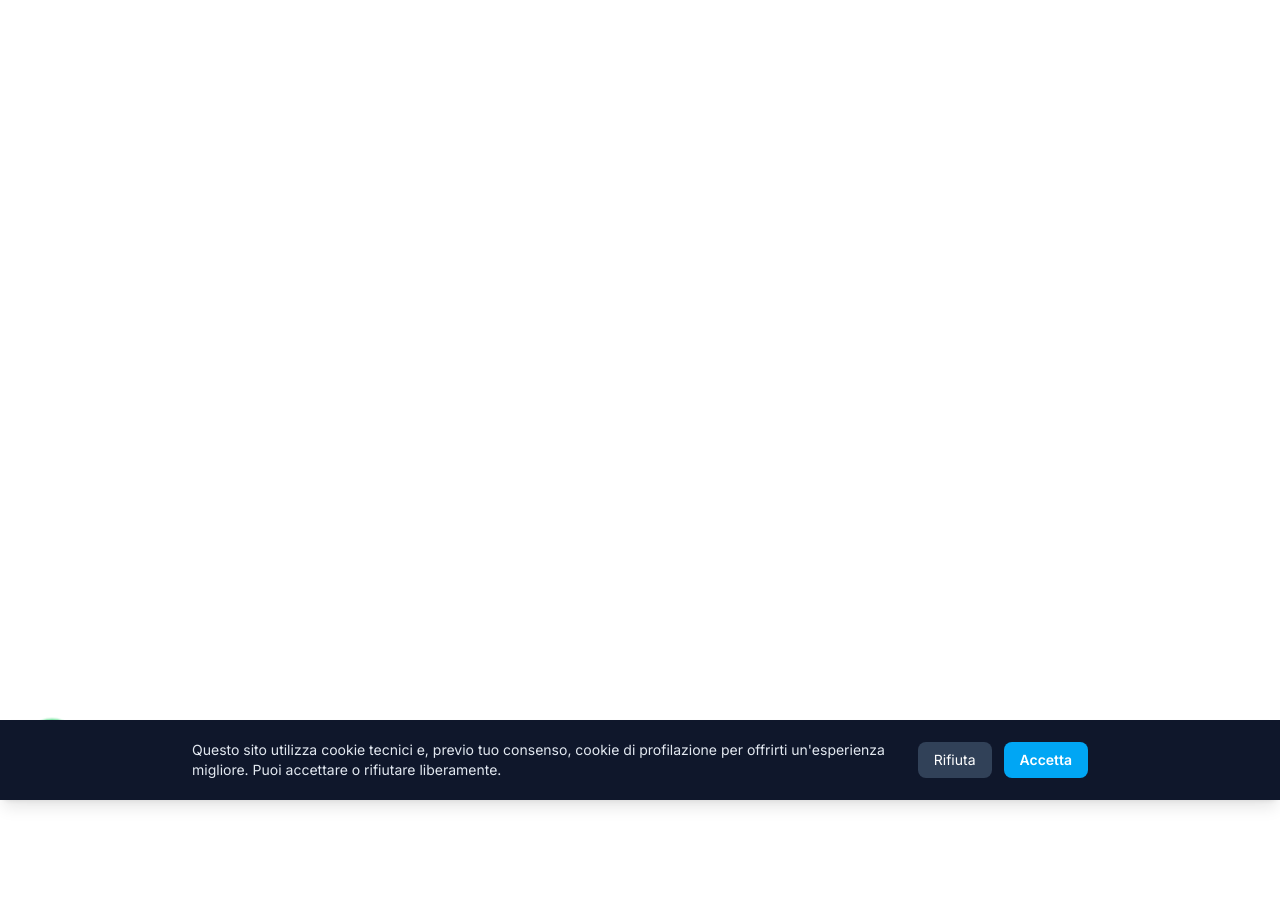
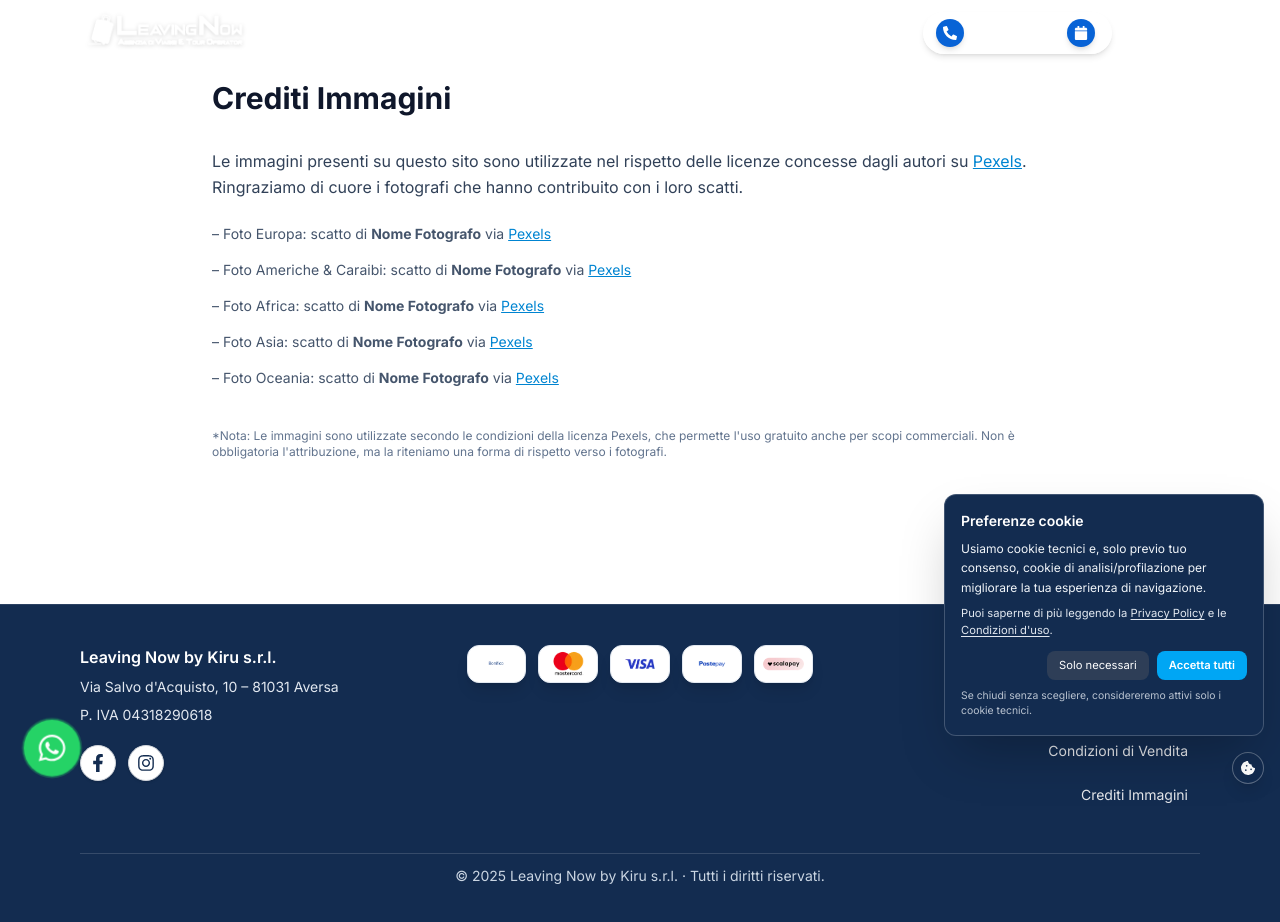
Before and after one commit to schiavonelu/leavingnow-site, a React (Vite) app: page /crediti-immagini in a window 1280 px wide. Shown: the top 922 px of the page. Before the commit the page ends 800 px from the top, so only its background shows below. Built offline with nearby package versions, Linux system fonts and the light colour scheme.

Commit message:
Fix Cookie

```diff
--- a/src/App.jsx
+++ b/src/App.jsx
@@ -1,43 +1,43 @@
 import { Routes, Route } from "react-router-dom";
 
+// Layout principale
 import MainLayout from "./layout/MainLayout.jsx";
 
+// Pagine principali
 import Home from "./pages/Home.jsx";
 import ChiSiamo from "./pages/ChiSiamo.jsx";
 import Destinazioni from "./pages/Destinazioni.jsx";
 import Contatti from "./pages/Contatti.jsx";
-import ViaggiDiNozze from "./pages/ViaggiDiNozze.jsx"
+import ViaggiDiNozze from "./pages/ViaggiDiNozze.jsx";
 
+// Pagine legali
 import PrivacyPolicy from "./pages/PrivacyPolicy.jsx";
 import TerminiCondizioni from "./pages/TerminiCondizioni.jsx";
 import CondizioniVendita from "./pages/CondizioniVendita.jsx";
+import CreditiImmagini from "./pages/CreditiImmagini.jsx";
+
+
+// Sotto-pagine destinazioni
 import Europa from "./pages/Europa.jsx";
 import AmericheCaraibi from "./pages/AmericheCaraibi.jsx";
 import Africa from "./pages/Africa.jsx";
 import Asia from "./pages/Asia.jsx";
 import Oceania from "./pages/Oceania.jsx";
 
+// Componenti UI
 import WhatsAppWidget from "./components/ui/WhatsAppWidget.jsx";
 import CookieConsent from "./components/ui/CookieConsent.jsx";
-// (opzionale) se crei il file per Google Analytics:
-// import { loadAnalytics } from "./utils/loadAnalytics.js";
 
 function App() {
-  // Se vuoi attivare Google Analytics SOLO dopo consenso,
-  // potrai richiamare qui loadAnalytics(), ad esempio:
-  //
-  // useEffect(() => {
-  //   loadAnalytics();
-  // }, []);
-
   return (
     <>
-      {/* Widget WhatsApp sempre presente sulla pagina */}
+      {/* Widget WhatsApp sempre visibile */}
       <WhatsAppWidget />
 
-      {/* Tutte le pagine dentro il layout principale */}
+      {/* Router principale */}
       <Routes>
         <Route path="/" element={<MainLayout />}>
+          {/* Pagine principali */}
           <Route index element={<Home />} />
           <Route path="chi-siamo" element={<ChiSiamo />} />
           <Route path="destinazioni" element={<Destinazioni />} />
@@ -56,18 +56,13 @@ function App() {
 
           {/* Pagine legali */}
           <Route path="privacy-policy" element={<PrivacyPolicy />} />
-          <Route
-            path="termini-e-condizioni"
-            element={<TerminiCondizioni />}
-          />
-          <Route
-            path="condizioni-di-vendita"
-            element={<CondizioniVendita />}
-          />
+          <Route path="termini-e-condizioni" element={<TerminiCondizioni />} />
+          <Route path="condizioni-di-vendita" element={<CondizioniVendita />} />
+          <Route path="crediti-immagini" element={<CreditiImmagini />} />
         </Route>
       </Routes>
 
-      {/* Banner cookie globale, sopra tutto il resto */}
+      {/* Banner cookie globale */}
       <CookieConsent />
     </>
   );
--- a/src/components/ui/BackToTopButton.jsx
+++ b/src/components/ui/BackToTopButton.jsx
@@ -34,7 +34,8 @@ const BackToTopButton = () => {
   if (!visible) return null;
 
   const baseClasses =
-    "fixed bottom-5 right-4 md:bottom-8 md:right-8 z-40 inline-flex items-center justify-center rounded-full shadow-lg w-10 h-10 md:w-11 md:h-11 transition";
+    // ⬇️ spostato più in alto per non sovrapporsi al widget cookie
+    "fixed bottom-14 right-2 md:bottom-20 md:right-8 z-40 inline-flex items-center justify-center rounded-full shadow-lg w-10 h-10 md:w-11 md:h-11 transition";
 
   const colorClasses = overFooter
     ? "bg-[#0863D6] text-white border border-white/60 hover:bg-[#0648A3]"
--- a/src/components/ui/CookieConsent.jsx
+++ b/src/components/ui/CookieConsent.jsx
@@ -1,54 +1,165 @@
 import { useState, useEffect } from "react";
+import { FaCookieBite } from "react-icons/fa"; // icona cookie
 
 const CookieConsent = () => {
-  const [visible, setVisible] = useState(false);
+  // open = pannellino aperto/chiuso
+  const [open, setOpen] = useState(false);
+  // hasChoice = l'utente ha già scelto in passato?
+  const [hasChoice, setHasChoice] = useState(false);
 
   useEffect(() => {
     const consent = localStorage.getItem("cookie_consent");
+
     if (!consent) {
-      setVisible(true);
+      // Nessuna scelta → prima visita: apri il pannellino
+      setOpen(true);
+      setHasChoice(false);
+    } else {
+      // Scelta già fatta → widget solo icona, pannellino chiuso
+      setHasChoice(true);
+      setOpen(false);
     }
   }, []);
 
-  const acceptCookies = () => {
-    localStorage.setItem("cookie_consent", "accepted");
-    setVisible(false);
+  const updateGoogleConsent = (granted) => {
+    if (typeof window !== "undefined" && window.gtag) {
+      window.gtag("consent", "update", {
+        ad_storage: granted ? "granted" : "denied",
+        analytics_storage: granted ? "granted" : "denied",
+      });
+    }
   };
 
-  const declineCookies = () => {
-    localStorage.setItem("cookie_consent", "declined");
-    setVisible(false);
+  const handleAccept = () => {
+    localStorage.setItem("cookie_consent", "accepted");
+    updateGoogleConsent(true);
+    setHasChoice(true);
+    setOpen(false);
   };
 
-  if (!visible) return null;
+  const handleDecline = () => {
+    localStorage.setItem("cookie_consent", "declined");
+    updateGoogleConsent(false);
+    setHasChoice(true);
+    setOpen(false);
+  };
+
+  const togglePanel = () => {
+    setOpen((prev) => !prev);
+  };
 
   return (
-    <div className="fixed bottom-0 left-0 w-full bg-slate-900 text-white p-5 shadow-lg z-50">
-      <div className="max-w-4xl mx-auto flex flex-col md:flex-row items-center md:justify-between gap-3">
-        <p className="text-sm text-slate-200">
-          Questo sito utilizza cookie tecnici e, previo tuo consenso, cookie di
-          profilazione per offrirti un'esperienza migliore. Puoi accettare o
-          rifiutare liberamente.
+    <>
+      {/* ░░░ WIDGET FLOTTANTE IN BASSO A DESTRA ░░░ */}
+      <button
+        type="button"
+        onClick={togglePanel}
+        className="
+          fixed bottom-4 right-4 z-[9998]
+          flex items-center justify-center
+          rounded-full
+          bg-[#132C50]/95 backdrop-blur
+          w-8 h-8
+          border border-white/30
+          text-white shadow-lg
+          hover:bg-[#132C50]
+          transition
+        "
+        aria-haspopup="dialog"
+        aria-expanded={open}
+        aria-label="Impostazioni cookie e privacy"
+      >
+        <FaCookieBite className="text-sm" />
+      </button>
+
+      {/* ░░░ PANNELLO PICCOLO, POCO INVASIVO ░░░ */}
+      {open && (
+        <div
+          className="
+            fixed bottom-16 right-4 z-[9999]
+            w-[min(320px,90vw)]
+            rounded-xl
+            bg-[#132C50]
+            text-white
+            p-4
+            shadow-2xl
+            border border-white/20
+          "
+          role="dialog"
+          aria-modal="true"
+          aria-labelledby="cookie-title"
+        >
+          <h2
+            id="cookie-title"
+            className="text-sm font-semibold text-white mb-2"
+          >
+            Preferenze cookie
+          </h2>
+
+          <p className="text-xs text-slate-100 leading-relaxed">
+            Usiamo cookie tecnici e, solo previo tuo consenso, cookie di
+            analisi/profilazione per migliorare la tua esperienza di
+            navigazione.
           </p>
 
-        <div className="flex gap-3">
+          <p className="mt-2 text-[0.7rem] text-slate-200">
+            Puoi saperne di più leggendo la{" "}
+            <a
+              href="/privacy-policy"
+              className="underline underline-offset-2 hover:text-sky-300"
+            >
+              Privacy Policy
+            </a>{" "}
+            e le{" "}
+            <a
+              href="/termini-e-condizioni"
+              className="underline underline-offset-2 hover:text-sky-300"
+            >
+              Condizioni d&apos;uso
+            </a>.
+          </p>
+
+          <div className="mt-3 flex justify-end gap-2">
             <button
-            onClick={declineCookies}
-            className="px-4 py-2 rounded-lg bg-slate-700 hover:bg-slate-700
- text-sm"
+              type="button"
+              onClick={handleDecline}
+              className="
+                px-3 py-1.5
+                rounded-lg
+                bg-slate-700/90
+                hover:bg-slate-600
+                text-[0.7rem]
+                transition
+              "
             >
-            Rifiuta
+              Solo necessari
             </button>
 
             <button
-            onClick={acceptCookies}
-            className="px-4 py-2 rounded-lg bg-sky-500 hover:bg-sky-600 text-sm font-semibold"
+              type="button"
+              onClick={handleAccept}
+              className="
+                px-3 py-1.5
+                rounded-lg
+                bg-sky-500
+                hover:bg-sky-600
+                text-[0.7rem] font-semibold
+                transition
+              "
             >
-            Accetta
+              Accetta tutti
             </button>
           </div>
+
+          {/* Piccola nota se è la prima volta */}
+          {!hasChoice && (
+            <p className="mt-2 text-[0.65rem] text-slate-200/80">
+              Se chiudi senza scegliere, considereremo attivi solo i cookie tecnici.
+            </p>
+          )}
         </div>
-    </div>
+      )}
+    </>
   );
 };
 
--- /dev/null
+++ b/src/pages/CreditiImmagini.jsx
@@ -0,0 +1,91 @@
+const CreditiImmagini = () => {
+  return (
+    <section className="max-w-4xl mx-auto px-5 py-20">
+      <h1 className="text-3xl font-bold mb-8 text-slate-900">
+        Crediti Immagini
+      </h1>
+
+      <p className="text-slate-700 mb-6 leading-relaxed">
+        Le immagini presenti su questo sito sono utilizzate nel rispetto delle
+        licenze concesse dagli autori su{" "}
+        <a
+          href="https://www.pexels.com"
+          className="text-sky-600 underline hover:text-sky-800"
+          target="_blank"
+          rel="noopener noreferrer"
+        >
+          Pexels
+        </a>
+        . Ringraziamo di cuore i fotografi che hanno contribuito con i loro
+        scatti.
+      </p>
+
+      <div className="space-y-4 text-sm text-slate-600">
+        <p>
+          – Foto Europa: scatto di <strong>Nome Fotografo</strong> via{" "}
+          <a
+            href="https://www.pexels.com"
+            className="text-sky-600 underline hover:text-sky-800"
+            target="_blank"
+          >
+            Pexels
+          </a>
+        </p>
+
+        <p>
+          – Foto Americhe & Caraibi: scatto di{" "}
+          <strong>Nome Fotografo</strong> via{" "}
+          <a
+            href="https://www.pexels.com"
+            className="text-sky-600 underline hover:text-sky-800"
+            target="_blank"
+          >
+            Pexels
+          </a>
+        </p>
+
+        <p>
+          – Foto Africa: scatto di <strong>Nome Fotografo</strong> via{" "}
+          <a
+            href="https://www.pexels.com"
+            className="text-sky-600 underline hover:text-sky-800"
+            target="_blank"
+          >
+            Pexels
+          </a>
+        </p>
+
+        <p>
+          – Foto Asia: scatto di <strong>Nome Fotografo</strong> via{" "}
+          <a
+            href="https://www.pexels.com"
+            className="text-sky-600 underline hover:text-sky-800"
+            target="_blank"
+          >
+            Pexels
+          </a>
+        </p>
+
+        <p>
+          – Foto Oceania: scatto di <strong>Nome Fotografo</strong> via{" "}
+          <a
+            href="https://www.pexels.com"
+            className="text-sky-600 underline hover:text-sky-800"
+            target="_blank"
+          >
+            Pexels
+          </a>
+        </p>
+      </div>
+
+      <p className="mt-10 text-xs text-slate-500">
+        *Nota: Le immagini sono utilizzate secondo le condizioni della licenza
+        Pexels, che permette l&apos;uso gratuito anche per scopi commerciali.
+        Non è obbligatoria l&apos;attribuzione, ma la riteniamo una forma di
+        rispetto verso i fotografi.
+      </p>
+    </section>
+  );
+};
+
+export default CreditiImmagini;
--- a/src/sections/home/Hero.jsx
+++ b/src/sections/home/Hero.jsx
@@ -57,7 +57,7 @@ const Hero = () => {
           </div>
 
           {/* IN GIRO PER IL MONDO */}
-          <div className="bg-[#0863D6] px-6 py-3 text-2xl md:text-4xl lg:text-5xl font-extrabold uppercase tracking-[0.22em] text-white rounded-b-md">
+          <div className="bg-trasparent px-6 py-3 text-2xl md:text-4xl lg:text-5xl font-extrabold uppercase tracking-[0.22em] text-white rounded-b-md">
             IN GIRO PER IL MONDO
           </div>
         </div>
--- a/src/sections/shared/Footer.jsx
+++ b/src/sections/shared/Footer.jsx
@@ -28,8 +28,10 @@ const Footer = () => {
       <div className="border-t border-white/10" />
 
       <div className="max-w-6xl mx-auto px-4 py-8 md:py-10 space-y-6">
+
         {/* RIGA PRINCIPALE */}
         <div className="flex flex-col md:flex-row gap-8 md:gap-10 text-xs md:text-sm">
+
           {/* COLONNA 1 – Dati + Social */}
           <div className="md:w-1/3 flex flex-col items-center md:items-start text-center md:text-left gap-2">
             <p className="font-semibold text-white text-sm md:text-base">
@@ -133,7 +135,16 @@ const Footer = () => {
             >
               Condizioni di Vendita
             </a>
+            <a
+              href="/crediti-immagini"
+              className="px-3 py-2 text-[#E5E7EB] hover:text-sky-400 transition-colors"
+              target="_blank"
+              rel="noreferrer"
+            >
+              Crediti Immagini
+            </a>
           </div>
+
         </div>
 
         {/* SEPARATORE + COPYRIGHT */}
@@ -143,6 +154,7 @@ const Footer = () => {
             © {year} Leaving Now by Kiru s.r.l. · Tutti i diritti riservati.
           </p>
         </div>
+
       </div>
     </footer>
   );
```
Also changed, not shown: index.html (+20 -1 lines), src/utils/loadAnalytics.js (+35 -12 lines). Lines whose indentation alone changed are shown as unchanged.
